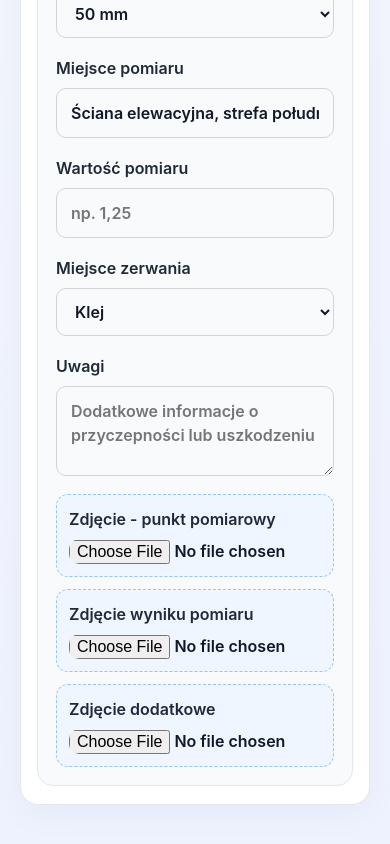
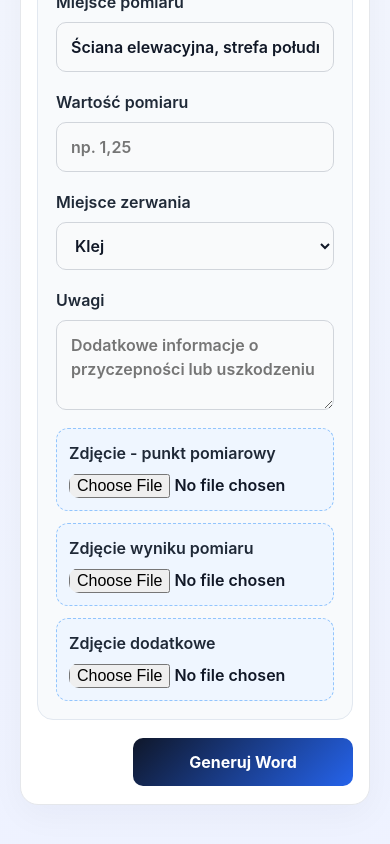
Before and after one commit to MichalCitko/pulloff-formularz, a React (Vite) app: page / in a window 390 px wide. Shown: the part 1463-2307 px from the top of the page. Built offline with nearby package versions, Linux system fonts and the light colour scheme.

Commit message:
Improve mobile Word export

```diff
--- a/src/App.css
+++ b/src/App.css
@@ -69,6 +69,28 @@ label {
   display: flex;
   justify-content: flex-end;
   margin-top: 18px;
+}
+
+.word-export {
+  flex-direction: column;
+  align-items: flex-end;
+  gap: 10px;
+}
+
+.word-export .primary-button {
+  min-width: 220px;
+}
+
+.word-export .primary-button:disabled {
+  cursor: wait;
+  opacity: 0.7;
+}
+
+.export-status {
+  margin: 0;
+  color: #475569;
+  font-size: 0.9rem;
+  text-align: right;
 }
 
 input,
--- a/src/App.tsx
+++ b/src/App.tsx
@@ -173,6 +173,8 @@ function App() {
   })
 
   const [status, setStatus] = useState('Dane zapisują się lokalnie na urządzeniu.')
+  const [wordStatus, setWordStatus] = useState('')
+  const [isGeneratingWord, setIsGeneratingWord] = useState(false)
 
   useEffect(() => {
     localStorage.setItem(storageKey, JSON.stringify({ form, measurements }))
@@ -248,6 +250,10 @@ function App() {
   }
 
   const generateWordReport = async () => {
+    setIsGeneratingWord(true)
+    setWordStatus('Tworzenie dokumentu Word...')
+
+    try {
     const doc = new Document({
       sections: [
         {
@@ -403,12 +409,44 @@ function App() {
     })
 
     const blob = await Packer.toBlob(doc)
-    const url = URL.createObjectURL(blob)
-    const link = document.createElement('a')
-    link.href = url
-    link.download = `${(form.objectName || 'protokol-pulloff').replace(/\s+/g, '-').toLowerCase()}.docx`
-    link.click()
-    URL.revokeObjectURL(url)
+      const fileName = `${(form.objectName || 'protokol-pulloff').replace(/\s+/g, '-').toLowerCase()}.docx`
+      const file = new File([blob], fileName, {
+        type: 'application/vnd.openxmlformats-officedocument.wordprocessingml.document',
+      })
+      const downloadFile = () => {
+        const url = URL.createObjectURL(blob)
+        const link = document.createElement('a')
+        link.href = url
+        link.download = fileName
+        link.style.display = 'none'
+        document.body.appendChild(link)
+        link.click()
+        link.remove()
+        window.setTimeout(() => URL.revokeObjectURL(url), 60_000)
+      }
+
+      if (navigator.share && navigator.canShare?.({ files: [file] })) {
+        try {
+          await navigator.share({ files: [file], title: 'Protokół badania pull-off' })
+          setWordStatus('Dokument Word został udostępniony.')
+        } catch (error) {
+          if (error instanceof Error && error.name === 'AbortError') {
+            setWordStatus('Udostępnianie dokumentu anulowano.')
+          } else {
+            downloadFile()
+            setWordStatus('Rozpoczęto pobieranie dokumentu Word.')
+          }
+        }
+      } else {
+        downloadFile()
+        setWordStatus('Rozpoczęto pobieranie dokumentu Word.')
+      }
+    } catch (error) {
+      console.error('Nie udało się wygenerować dokumentu Word:', error)
+      setWordStatus('Nie udało się wygenerować dokumentu Word.')
+    } finally {
+      setIsGeneratingWord(false)
+    }
   }
 
   return (
@@ -529,11 +567,6 @@ function App() {
             />
           </label>
 
-        </div>
-        <div className="form-actions">
-          <button type="button" className="primary-button" onClick={generateWordReport}>
-            Generuj Word
-          </button>
         </div>
       </section>
 
@@ -692,6 +725,17 @@ function App() {
             </article>
           ))}
         </div>
+        <div className="form-actions word-export">
+          <button
+            type="button"
+            className="primary-button"
+            onClick={generateWordReport}
+            disabled={isGeneratingWord}
+          >
+            {isGeneratingWord ? 'Tworzenie dokumentu...' : 'Generuj Word'}
+          </button>
+          {wordStatus && <p className="export-status" role="status">{wordStatus}</p>}
+        </div>
       </section>
     </div>
   )
```
